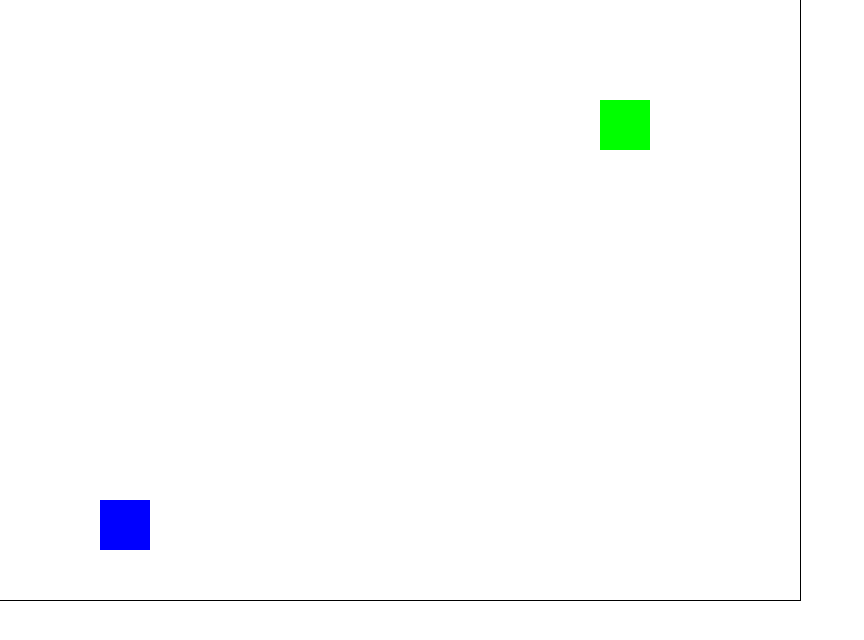
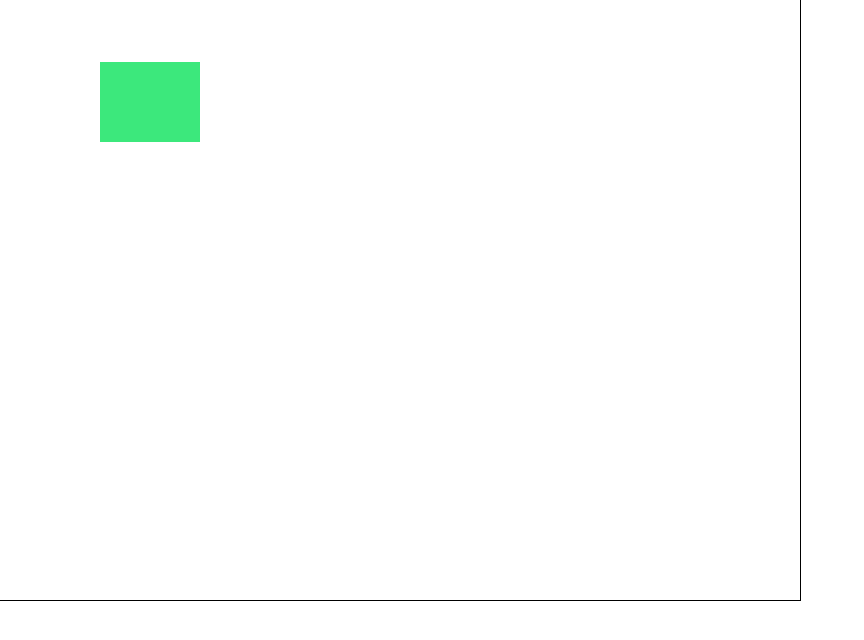
Before and after one commit to studioatual/bricks-breaker, a plain HTML site: page index.html in a window 1280 px wide. Shown: the whole page, without its empty margins (0-864 px from the left). Drawn offline with Linux system fonts and the light colour scheme.

Commit message:
feat: add collision + basic

```diff
--- /dev/null
+++ b/basic.js
@@ -0,0 +1,47 @@
+let canvas, ctx;
+let box1_cor = "#3CE87C";
+let box1_largura = 100;
+let box1_altura = 80;
+let box1_step = 3;
+let box1_sentido = "descer";
+let box1_x = 100;
+let box1_y = 80;
+
+function move() {
+  if (box1_y <= 0) {
+    box1_sentido = "descer";
+  }
+  if (box1_y >= canvas.height - box1_altura) {
+    box1_sentido = "subir";
+  }
+
+  if (box1_sentido == "subir") {
+    box1_y -= box1_step;
+  } else {
+    box1_y += box1_step;
+  }
+}
+
+function draw() {
+  ctx.fillStyle = box1_cor;
+  ctx.fillRect(box1_x, box1_y, box1_largura, box1_altura);
+}
+
+function clear() {
+  ctx.clearRect(0, 0, canvas.width, canvas.height);
+}
+
+function loop() {
+  clear();
+  move();
+  draw();
+  setTimeout(loop, 1000 / 60);
+}
+
+function init() {
+  canvas = document.querySelector("#canvas");
+  ctx = canvas.getContext("2d");
+  loop();
+}
+
+document.body.onload = init;
--- a/index.html
+++ b/index.html
@@ -9,6 +9,6 @@
   </head>
   <body>
     <canvas id="canvas" width="800" height="600"></canvas>
-    <script src="./double.js"></script>
+    <script src="./basic.js"></script>
   </body>
 </html>
```
Also changed, not shown: collision.js (added, +74 -0 lines).
